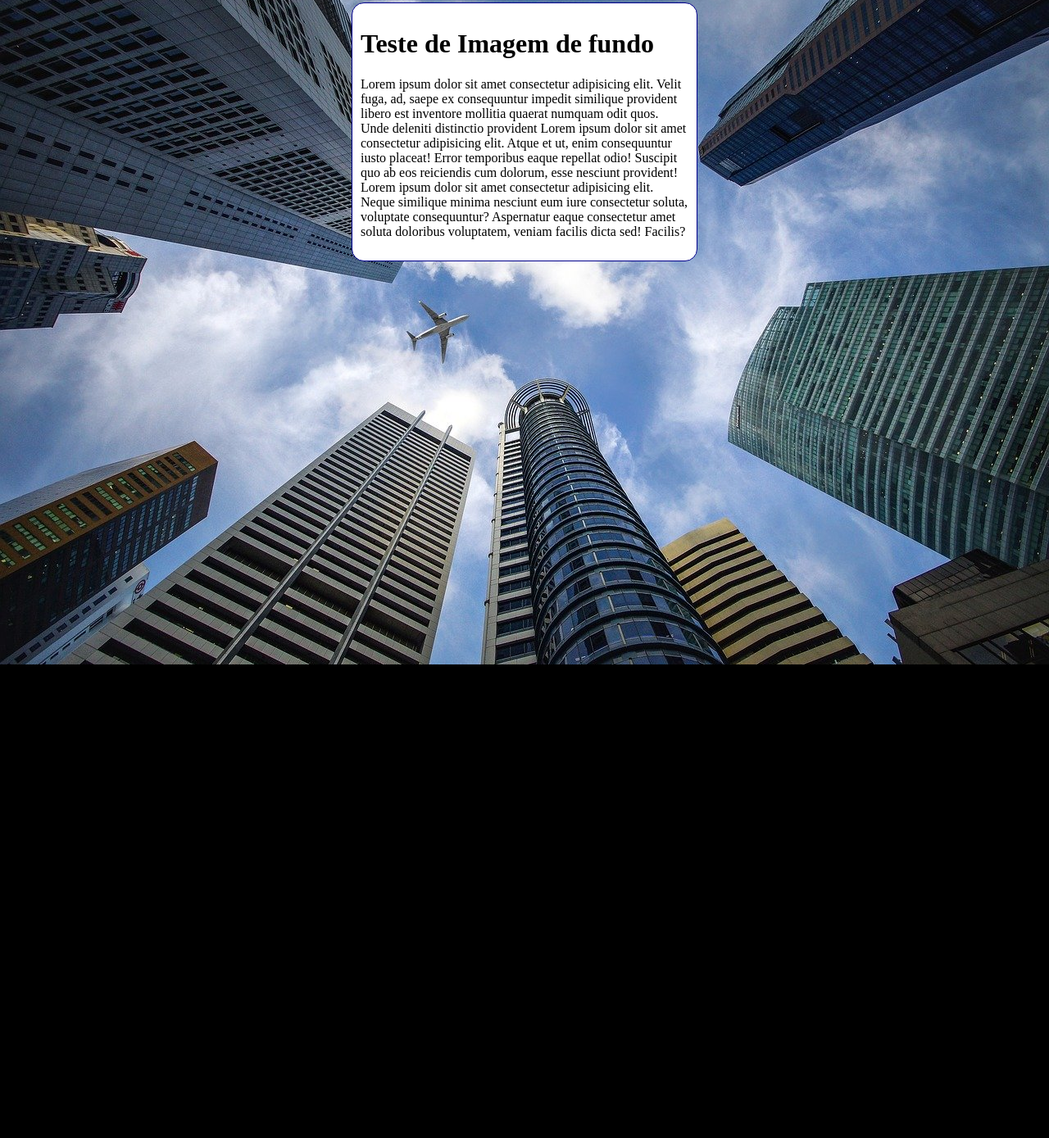
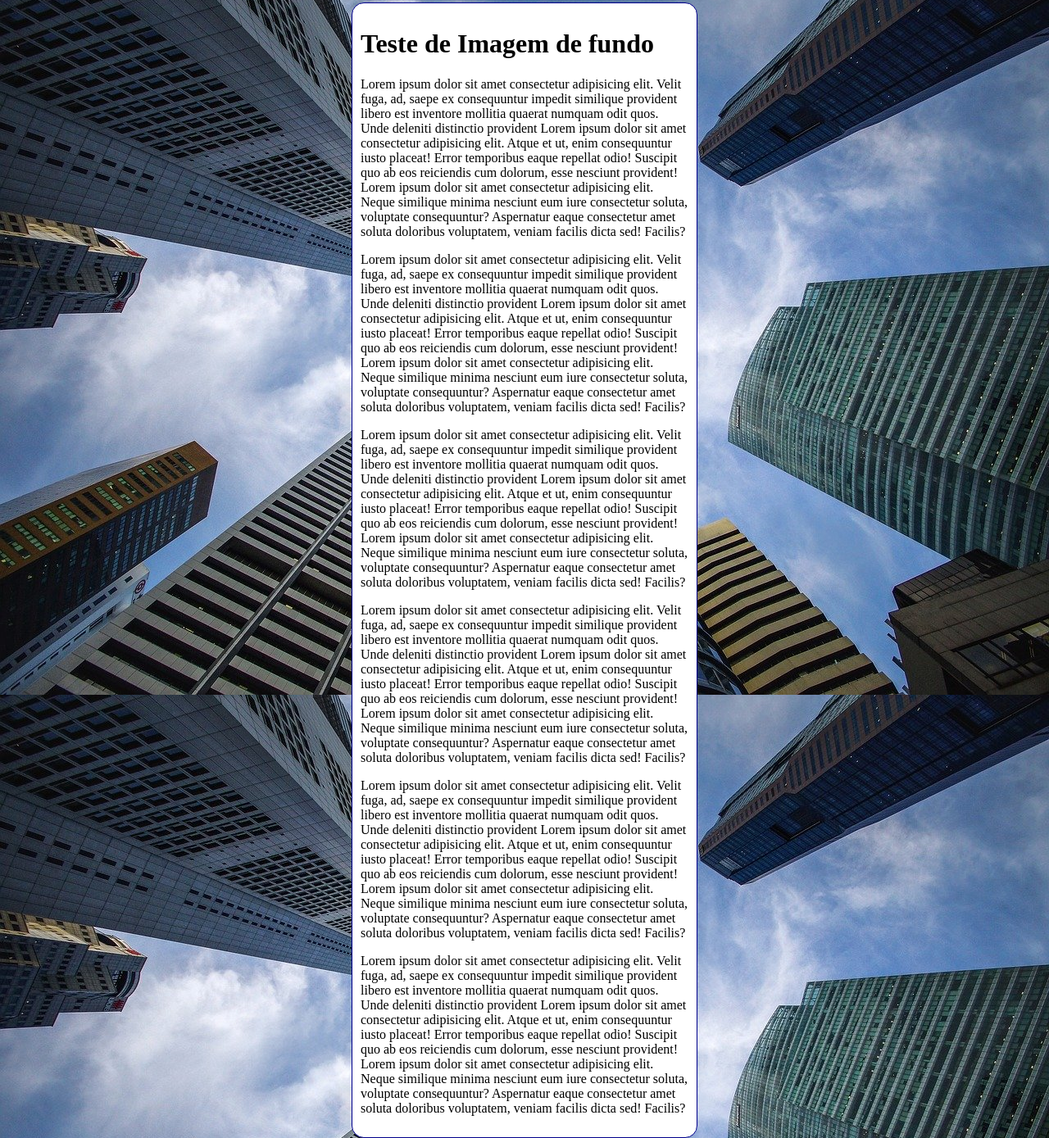
Before and after one commit to GiovanniAmorosino/html-css, a plain HTML site: page exercícios/ex022/fundo006.html in a window 1280 px wide. Shown: the part 5-1394 px from the top of the page at 82% size. Before the commit the page ends 816 px from the top, so only its background shows below. Drawn offline with Linux system fonts and the light colour scheme.

Commit message:
editei o exercício

```diff
--- a/exercícios/ex022/fundo006.html
+++ b/exercícios/ex022/fundo006.html
@@ -10,7 +10,7 @@
             background-color: black;
             background-image: url(imagens/wallpaper002.jpg);
             background-position: center top;
-            background-repeat: no-repeat;
+            background-repeat: repeat-y;
             background-size: cover;
         }
 
@@ -28,6 +28,11 @@
     <main>
         <h1>Teste de Imagem de fundo</h1>
         <p>Lorem ipsum dolor sit amet consectetur adipisicing elit. Velit fuga, ad, saepe ex consequuntur impedit similique provident libero est inventore mollitia quaerat numquam odit quos. Unde deleniti distinctio provident Lorem ipsum dolor sit amet consectetur adipisicing elit. Atque et ut, enim consequuntur iusto placeat! Error temporibus eaque repellat odio! Suscipit quo ab eos reiciendis cum dolorum, esse nesciunt provident! Lorem ipsum dolor sit amet consectetur adipisicing elit. Neque similique minima nesciunt eum iure consectetur soluta, voluptate consequuntur? Aspernatur eaque consectetur amet soluta doloribus voluptatem, veniam facilis dicta sed! Facilis?</p>
+        <p>Lorem ipsum dolor sit amet consectetur adipisicing elit. Velit fuga, ad, saepe ex consequuntur impedit similique provident libero est inventore mollitia quaerat numquam odit quos. Unde deleniti distinctio provident Lorem ipsum dolor sit amet consectetur adipisicing elit. Atque et ut, enim consequuntur iusto placeat! Error temporibus eaque repellat odio! Suscipit quo ab eos reiciendis cum dolorum, esse nesciunt provident! Lorem ipsum dolor sit amet consectetur adipisicing elit. Neque similique minima nesciunt eum iure consectetur soluta, voluptate consequuntur? Aspernatur eaque consectetur amet soluta doloribus voluptatem, veniam facilis dicta sed! Facilis?</p>
+        <p>Lorem ipsum dolor sit amet consectetur adipisicing elit. Velit fuga, ad, saepe ex consequuntur impedit similique provident libero est inventore mollitia quaerat numquam odit quos. Unde deleniti distinctio provident Lorem ipsum dolor sit amet consectetur adipisicing elit. Atque et ut, enim consequuntur iusto placeat! Error temporibus eaque repellat odio! Suscipit quo ab eos reiciendis cum dolorum, esse nesciunt provident! Lorem ipsum dolor sit amet consectetur adipisicing elit. Neque similique minima nesciunt eum iure consectetur soluta, voluptate consequuntur? Aspernatur eaque consectetur amet soluta doloribus voluptatem, veniam facilis dicta sed! Facilis?</p>
+        <p>Lorem ipsum dolor sit amet consectetur adipisicing elit. Velit fuga, ad, saepe ex consequuntur impedit similique provident libero est inventore mollitia quaerat numquam odit quos. Unde deleniti distinctio provident Lorem ipsum dolor sit amet consectetur adipisicing elit. Atque et ut, enim consequuntur iusto placeat! Error temporibus eaque repellat odio! Suscipit quo ab eos reiciendis cum dolorum, esse nesciunt provident! Lorem ipsum dolor sit amet consectetur adipisicing elit. Neque similique minima nesciunt eum iure consectetur soluta, voluptate consequuntur? Aspernatur eaque consectetur amet soluta doloribus voluptatem, veniam facilis dicta sed! Facilis?</p>
+        <p>Lorem ipsum dolor sit amet consectetur adipisicing elit. Velit fuga, ad, saepe ex consequuntur impedit similique provident libero est inventore mollitia quaerat numquam odit quos. Unde deleniti distinctio provident Lorem ipsum dolor sit amet consectetur adipisicing elit. Atque et ut, enim consequuntur iusto placeat! Error temporibus eaque repellat odio! Suscipit quo ab eos reiciendis cum dolorum, esse nesciunt provident! Lorem ipsum dolor sit amet consectetur adipisicing elit. Neque similique minima nesciunt eum iure consectetur soluta, voluptate consequuntur? Aspernatur eaque consectetur amet soluta doloribus voluptatem, veniam facilis dicta sed! Facilis?</p>
+        <p>Lorem ipsum dolor sit amet consectetur adipisicing elit. Velit fuga, ad, saepe ex consequuntur impedit similique provident libero est inventore mollitia quaerat numquam odit quos. Unde deleniti distinctio provident Lorem ipsum dolor sit amet consectetur adipisicing elit. Atque et ut, enim consequuntur iusto placeat! Error temporibus eaque repellat odio! Suscipit quo ab eos reiciendis cum dolorum, esse nesciunt provident! Lorem ipsum dolor sit amet consectetur adipisicing elit. Neque similique minima nesciunt eum iure consectetur soluta, voluptate consequuntur? Aspernatur eaque consectetur amet soluta doloribus voluptatem, veniam facilis dicta sed! Facilis?</p>
     </main>
 </body>
 </html>
```
